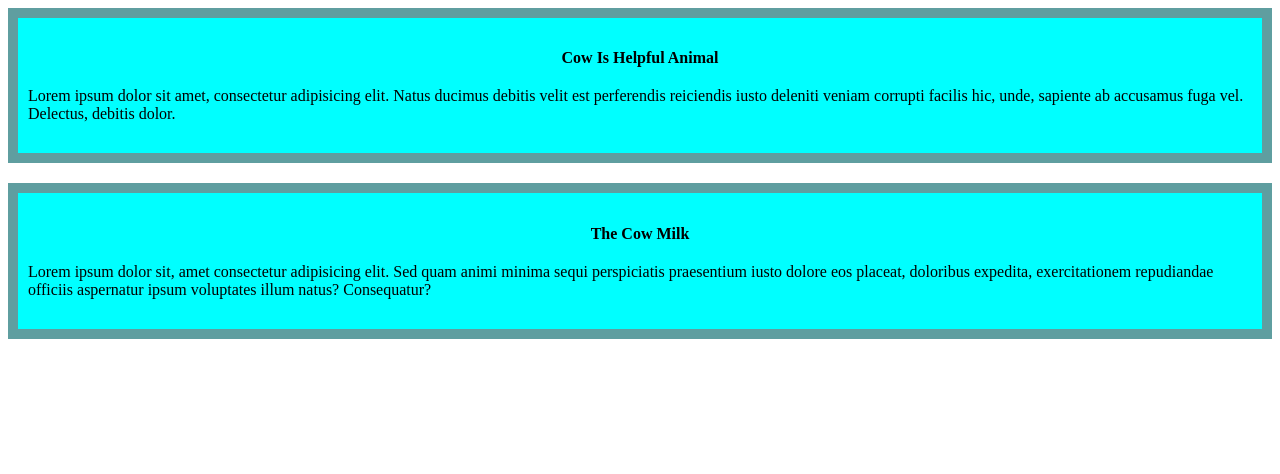
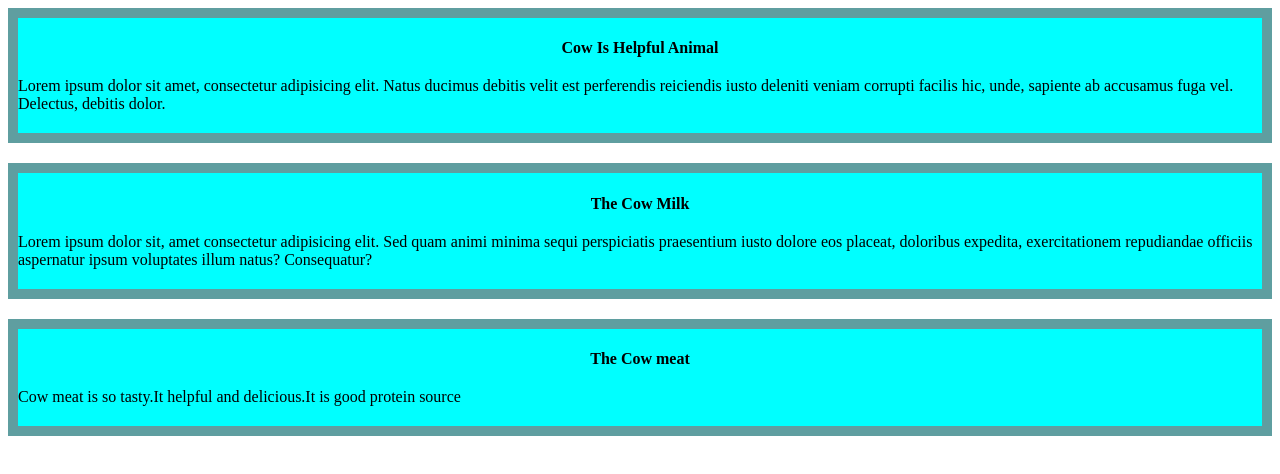
Before and after one commit to Mahabub1715563637/my-first-website, a plain HTML site: page index.html in a window 1280 px wide. Drawn offline with Linux system fonts and the light colour scheme.

Commit message:
cow related

```diff
--- a/index.html
+++ b/index.html
@@ -21,5 +21,8 @@
 
 
     </div>
+<div>
+    <h4>The Cow meat</h4>
+    <p>Cow meat is so tasty.It helpful and delicious.It is good protein source</p></div>
 </body>
 </html>
--- a/style.css
+++ b/style.css
@@ -1,3 +1,3 @@
-div{background-color: aqua;border: 10px solid cadetblue;padding: 10px;}
+div{background-color: aqua;border: 10px solid cadetblue;padding: 10pxg;}
 *{margin-bottom: 20px;}
 h4{text-align: center;}
```
